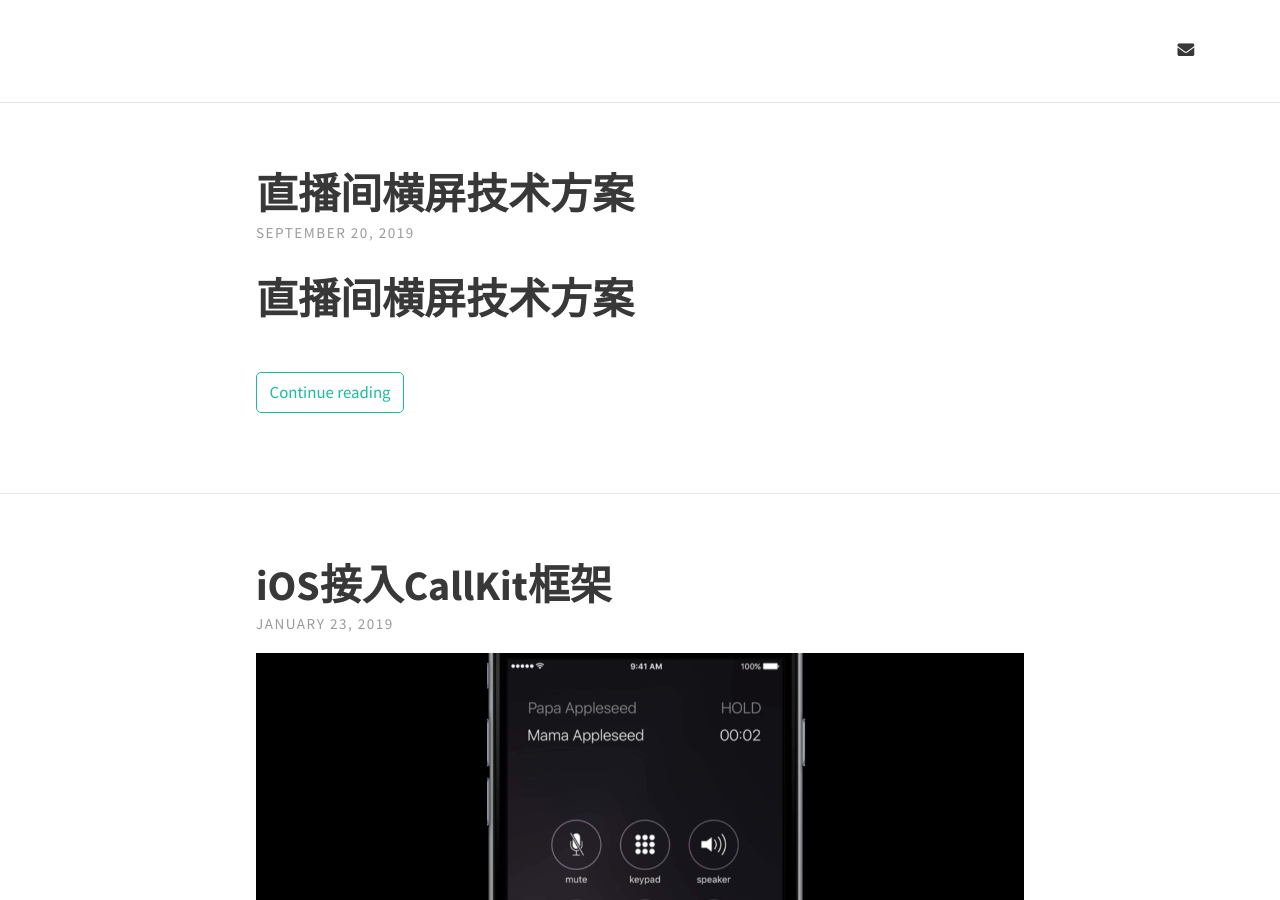
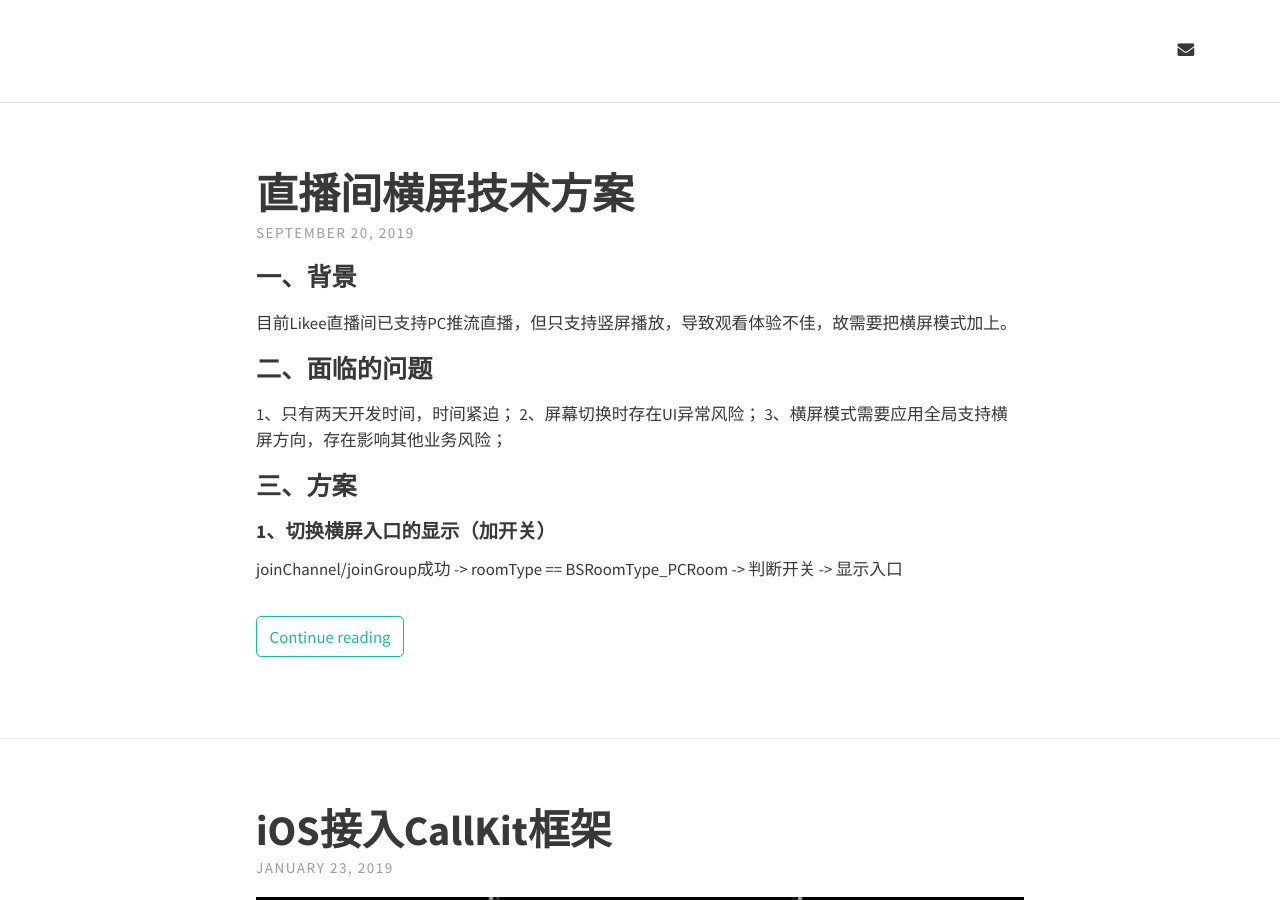
Before and after one commit to oudushu/oudushu.github.io, a Jekyll site: the page built from index.html, in a window 1280 px wide and 900 px high. Built offline with Jekyll 4.4.1, drawn with Linux system fonts in a browser that asks for light colours; nearby versions of some CDN libraries; the list of posts is cut into pages by our own code.

Commit message:
Changed blog

```diff
--- a/_posts/2019-09-20-iOS-Landscape-mode.md
+++ b/_posts/2019-09-20-iOS-Landscape-mode.md
@@ -2,9 +2,6 @@
 layout: post
 title: 直播间横屏技术方案
 ---
-
-
-# 直播间横屏技术方案
 
 ### 一、背景
 目前Likee直播间已支持PC推流直播，但只支持竖屏播放，导致观看体验不佳，故需要把横屏模式加上。
```
